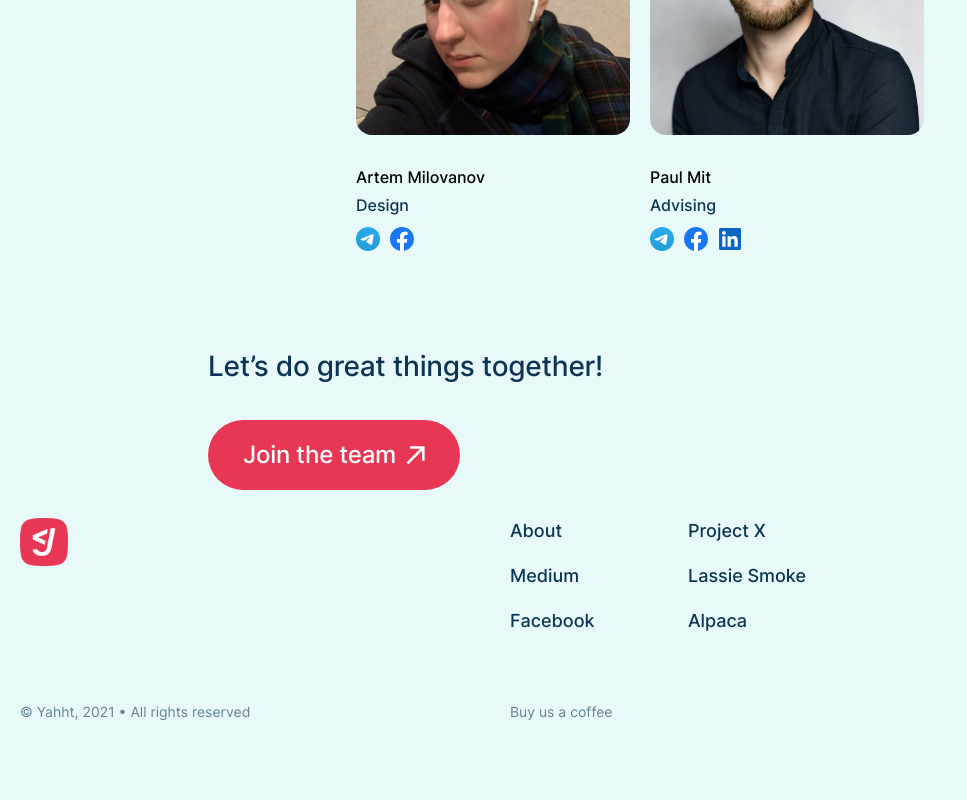
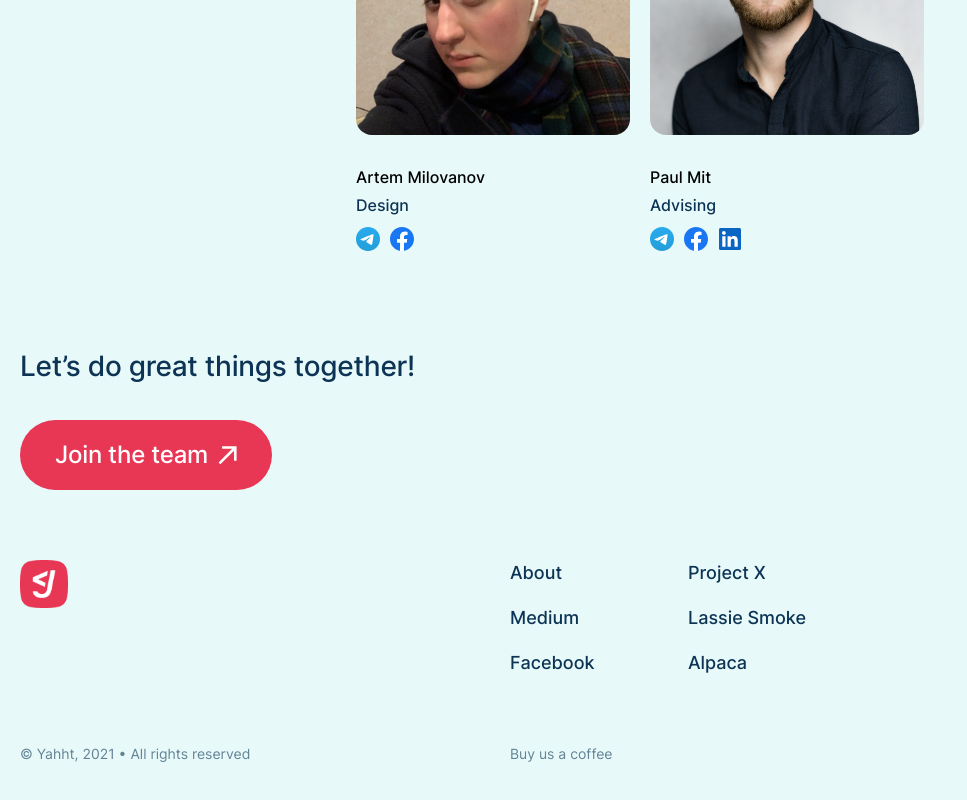
Before and after one commit to Delendik/yahht-web, a Next.js app: page /about in a window 1280 px wide. Shown: the part 1521-2321 px from the top of the page, without its empty margins (0-967 px from the left). Built offline with nearby package versions, Linux system fonts and the light colour scheme.

Commit message:
update about block

```diff
--- a/src/pages/about.tsx
+++ b/src/pages/about.tsx
@@ -54,7 +54,7 @@ function About() {
           <TopHead />
         </Container>
         <Team />
-        <div className={styles.about__buttonMain}>
+        <Container>
           <div className={styles.about__buttonContainer}>
             <p className={styles.about__buttonText}>Let’s do great things together!</p>
             <a className={styles.about__button} href="mailto:mail@yahht.com?subject=Join Team">
@@ -68,7 +68,7 @@ function About() {
               />
             </a>
           </div>
-        </div>
+        </Container>
         <Footer click={handleClick} />
         <Popup
           success={success}
--- a/src/styles/about.module.scss
+++ b/src/styles/about.module.scss
@@ -39,26 +39,19 @@
 }
 
 .about__buttonContainer {
-  max-width: 1920px;
   display: flex;
   flex-direction: column;
-  margin: 95px 190px 260px;
+  margin: 95px 0 260px;
 
   @include mediaMaxL {
-    max-width: 1120px;
-    margin: 95px auto 110px;
-  }
-
-  @include mediaMaxM {
-    max-width: 864px;
-    margin-bottom: 60px;
+    margin: 95px 0 110px;
   }
 
   @include mediaMaxXS {
-    max-width: 400px;
-    margin: 67px 15px 149px;
+    margin: 67px 0 149px;
   }
 }
+
 .about__buttonText {
   font-weight: 500;
   font-size: 28px;
```
